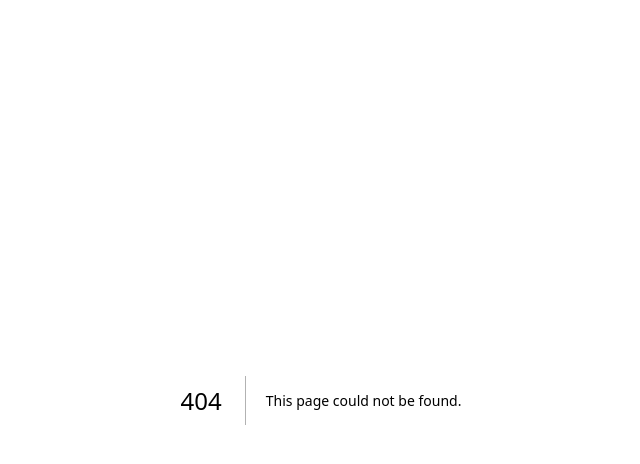
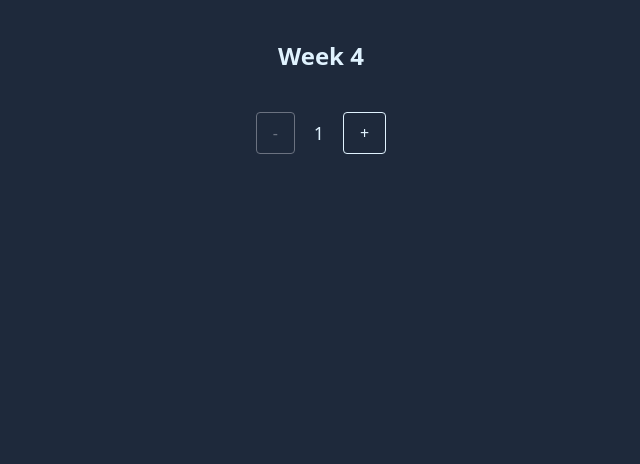
Before and after one commit to TerrellAW/cprg306-assignments, a Next.js app: page /week-5 in a window 1280 px wide. Before the commit this address had no page. Shown: the top 464 px of the page, without its empty margins (319-959 px from the left). Built offline with nearby package versions, Linux system fonts and the light colour scheme.

Commit message:
Created Week 5

```diff
--- a/app/page.js
+++ b/app/page.js
@@ -14,6 +14,9 @@ export default function Page() {
             <li>
               <Link href="/week-4">Week 4</Link>
             </li>
+            <li>
+              <Link href="/week-5">Week 5</Link>
+            </li>
           </ul>
       </main>
   );
--- /dev/null
+++ b/app/week-5/new-item.js
@@ -0,0 +1,51 @@
+// Indicates to Next.js server that client-side JS is being used
+"use client";
+
+// Imports useState hook from React
+import { useState } from "react";
+
+// Component will count number of new items added by user
+export default function NewItem() {
+    const [quantity, setQuantity] = useState(1);
+
+    // Function to increment quantity of new items
+    function Increment() {
+        if (quantity < 20) {
+            setQuantity(quantity + 1);
+        }
+    }
+
+    // Function to decrement quantity of new items
+    function Decrement() {
+        if (quantity > 1) {
+            setQuantity(quantity - 1);
+        }
+    }
+
+    // Returns JSX elements for user interface
+    return (
+        <div className="flex items-center space-x-4">
+            <button
+                onClick={Decrement}
+                disabled={quantity === 1}
+                className={
+                    `px-4 py-2 border rounded
+                    ${quantity === 1 ? 'text-gray-500 border-gray-500' : 'text-sky-100 border-sky-100'}`
+                }
+            >
+                -
+            </button>
+            <span className="text-lg text-sky-100 w-4 text-center">{quantity}</span>
+            <button
+                onClick={Increment}
+                disabled={quantity === 20}
+                className={
+                    `px-4 py-2 border rounded
+                    ${quantity === 20 ? 'text-gray-500 border-gray-500' : 'text-sky-100 border-sky-100'}`
+                }
+            >
+                +
+            </button>
+        </div>
+    );
+}
--- /dev/null
+++ b/app/week-5/page.js
@@ -0,0 +1,12 @@
+import NewItem from "./new-item";
+
+export default function Page() {
+    return (
+        <main className="bg-slate-800 min-h-screen flex flex-col items-center">
+            <h1 className="text-2xl font-semibold text-sky-100 p-10">Week 4</h1>
+            <div>
+                <NewItem />
+            </div>
+        </main>
+    );
+}
```
